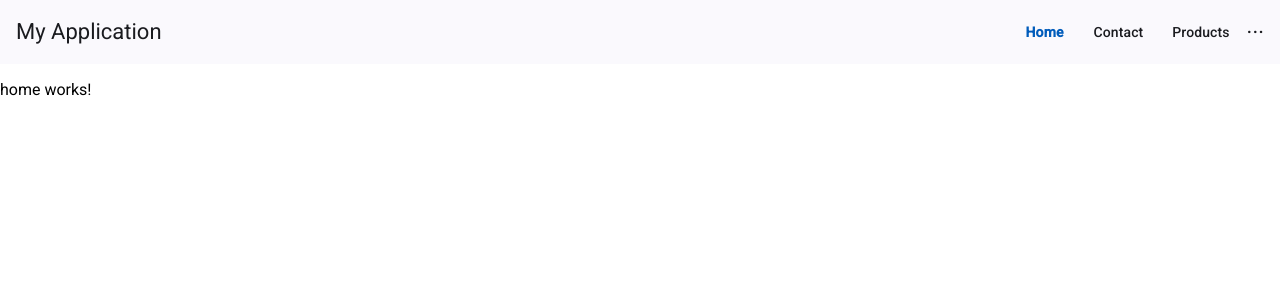
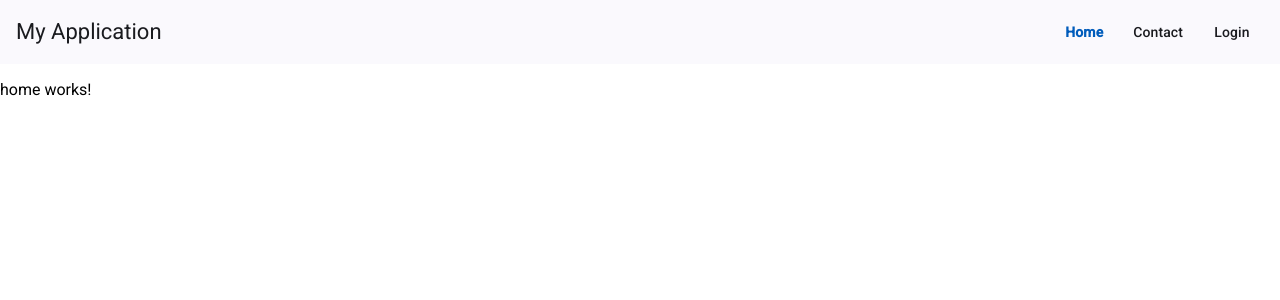
Before and after one commit to bngams/2501-ng-ws-libs-modules, an Angular app: page /home in a window 1280 px wide. Shown: the top 300 px of the page. Built offline with nearby package versions, Linux system fonts and the light colour scheme.

Commit message:
service auth implementation and guard

```diff
--- a/apps/fo/src/app/app-routing.module.ts
+++ b/apps/fo/src/app/app-routing.module.ts
@@ -3,6 +3,7 @@ import { RouterModule, Routes } from '@angular/router';
 import { HomeComponent } from './pages/home/home.component';
 import { ContactComponent } from './pages/contact/contact.component';
 import { NotFoundComponent } from './pages/not-found/not-found.component';
+import { AuthGuard } from './modules/auth/guards/auth.guard';
 
 // type Routes = Route[]
 const routes: Routes = [
@@ -10,7 +11,11 @@ const routes: Routes = [
   { path: 'home', component: HomeComponent },
   { path: 'contact', component: ContactComponent },
   // Lazy load with load children
-  { path: 'products', loadChildren: () => import('./modules/product/product.module').then(m => m.ProductModule) },
+  {
+    path: 'products',
+    loadChildren: () => import('./modules/product/product.module').then(m => m.ProductModule),
+    canLoad: [AuthGuard] // AuthGuard is a service that implements CanLoad interface
+  },
   // TODO: this AuthModule should be in core lib...
   { path: 'auth', loadChildren: () => import('./modules/auth/auth.module').then(m => m.AuthModule) },
   { path: '**', component: NotFoundComponent }, // '**' like Regex captures all
--- a/apps/fo/src/app/components/layout/header/header.component.html
+++ b/apps/fo/src/app/components/layout/header/header.component.html
@@ -4,8 +4,12 @@
     <ul>
       <li><a mat-button routerLink="/home" routerLinkActive="current-page-class" ariaCurrentWhenActive="page">Home</a></li>
       <li><a mat-button routerLink="/contact" routerLinkActive="current-page-class" ariaCurrentWhenActive="page">Contact</a></li>
-      <li><a mat-button routerLink="/products" routerLinkActive="current-page-class" ariaCurrentWhenActive="page">Products</a></li>
-      <li>...</li>
+      @if(authService.isLoggedIn) {
+        <li><a mat-button routerLink="/products" routerLinkActive="current-page-class" ariaCurrentWhenActive="page">Products</a></li>
+        <li><button mat-button (click)="authService.logout()">Logout</button></li>
+      } @else {
+        <li><a mat-button routerLink="/auth" routerLinkActive="current-page-class" ariaCurrentWhenActive="page">Login</a></li>
+      }
     </ul>
   </nav>
 </mat-toolbar>
--- a/apps/fo/src/app/components/layout/header/header.component.ts
+++ b/apps/fo/src/app/components/layout/header/header.component.ts
@@ -1,4 +1,5 @@
 import { Component } from '@angular/core';
+import { AuthService } from '../../../modules/auth/services/auth.service';
 
 @Component({
   selector: 'fo-header',
@@ -8,4 +9,7 @@ import { Component } from '@angular/core';
 })
 export class HeaderComponent {
 
+  // /!\ encapsulation
+  constructor(public authService: AuthService) { }
+
 }
--- /dev/null
+++ b/apps/fo/src/app/modules/auth/guards/auth.guard.ts
@@ -0,0 +1,22 @@
+import { ActivatedRouteSnapshot, CanActivate, GuardResult, MaybeAsync, Router, RouterStateSnapshot } from '@angular/router';
+import { AuthService } from '../services/auth.service';
+
+// Function guards
+// export const authGuard: CanActivateFn = (route, state) => {
+//   return true;
+// };
+
+
+export class AuthGuard implements CanActivate {
+
+  constructor(private authService: AuthService, private router: Router) {}
+
+  canActivate(route: ActivatedRouteSnapshot, state: RouterStateSnapshot): MaybeAsync<GuardResult> {
+    if (this.authService.isLoggedIn) {
+      return true;
+    } else {
+      this.router.navigate(['/auth']);
+      return false;
+    }
+  }
+}
--- a/apps/fo/src/app/modules/auth/services/auth.service.ts
+++ b/apps/fo/src/app/modules/auth/services/auth.service.ts
@@ -9,8 +9,9 @@ const LOCALSTORAGE_ITEM = 'my-app-session'
 export class AuthService {
   isLoggedIn = false;
 
+  // DI
   constructor(private router: Router) {
-    // this.getSession();
+    this.getSession();
   }
 
   postLogin(credentials: Credentials): void {
@@ -22,7 +23,7 @@ export class AuthService {
       const sessionData = {userId: 1, validity: '' }; // (from a TOKEN...)
       this.setSession(sessionData);
       // redirect
-      this.router.navigateByUrl('/dashboard');
+      this.router.navigateByUrl('/products');
     }, 500);
   }
 
```
